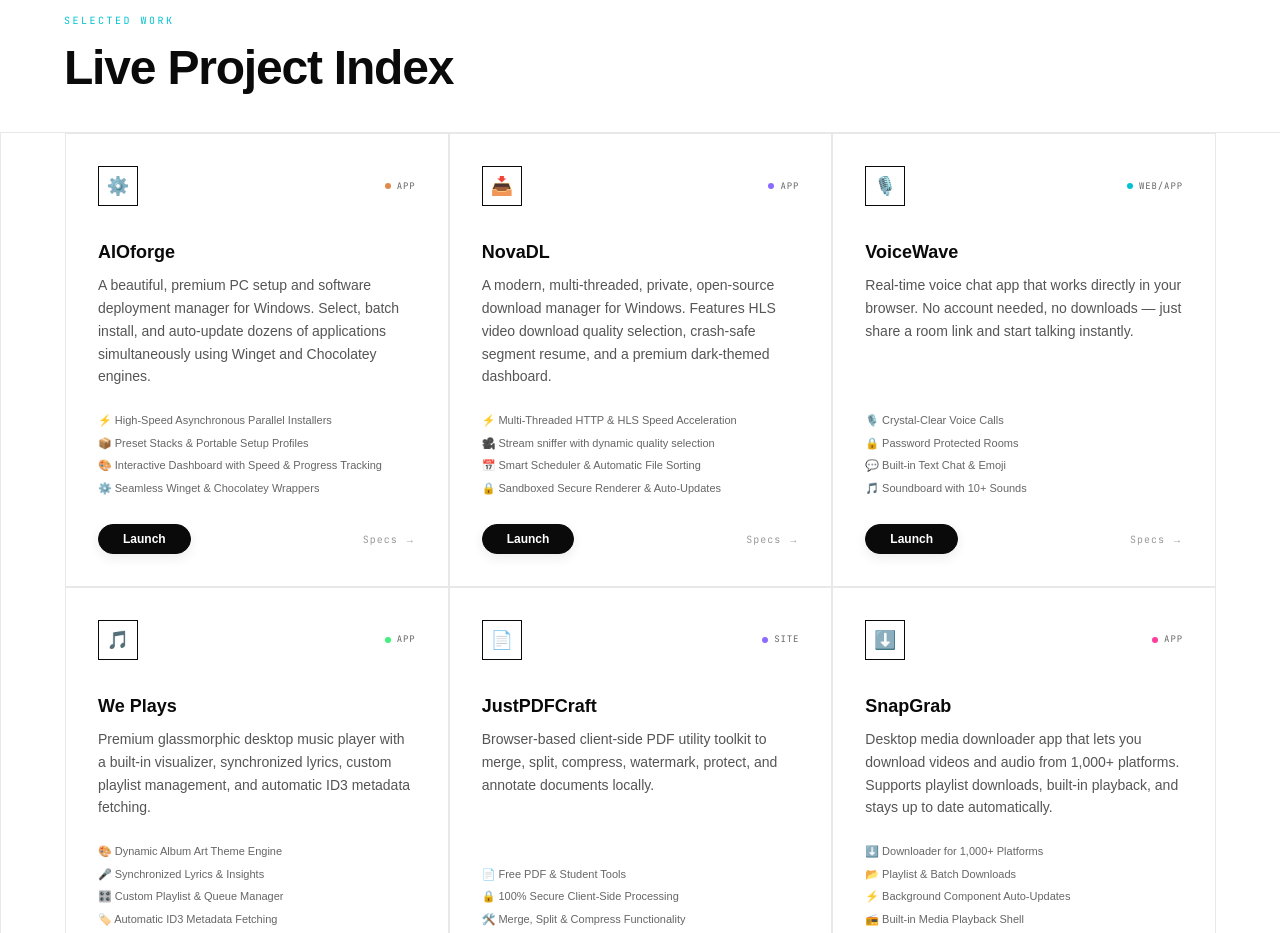
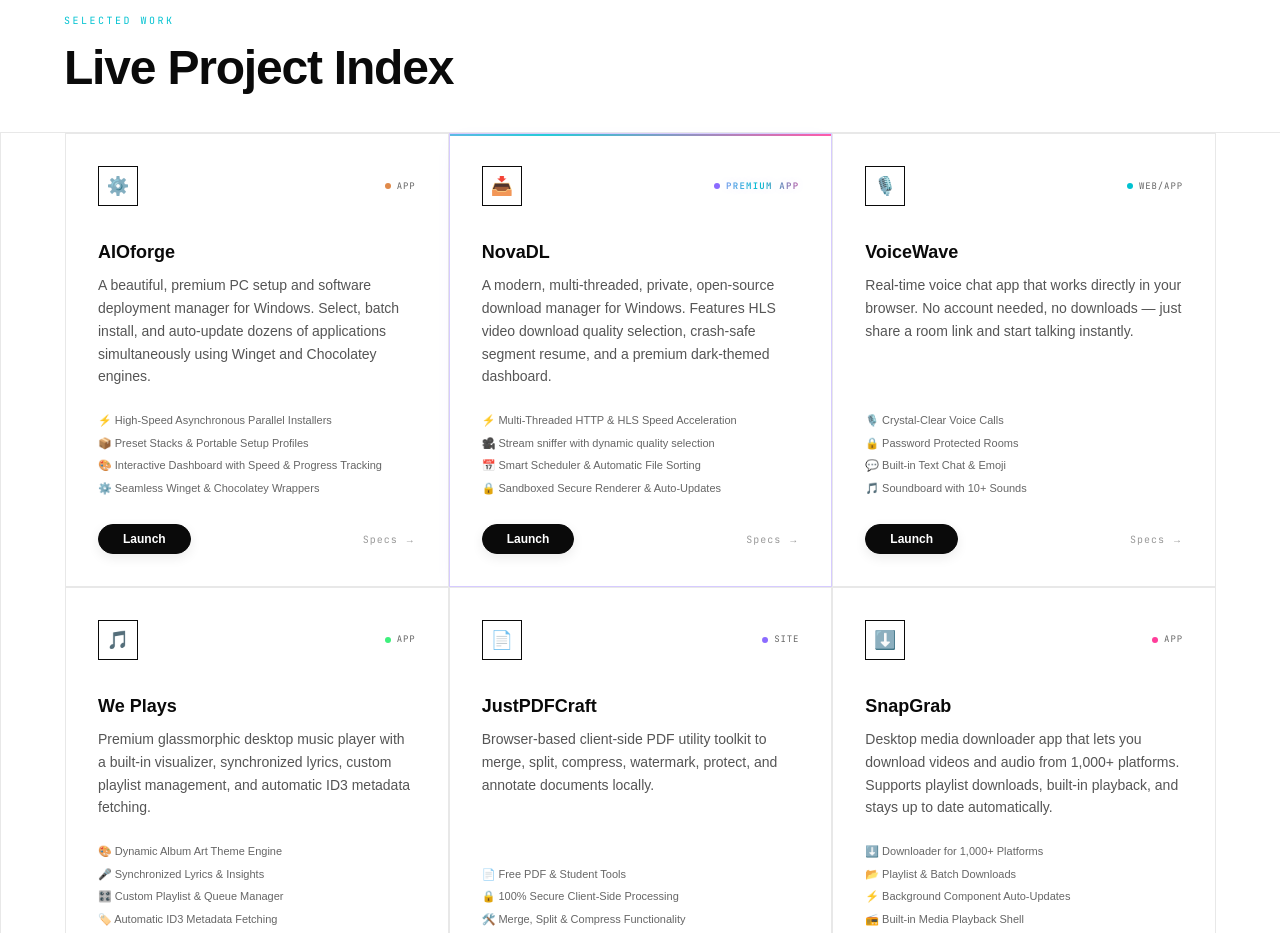
Before and after one commit to shaswatxd/shaswathub, a Next.js app: page / in a window 1280 px wide. Shown: the part 1520-2453 px from the top of the page. Built offline with nearby package versions, Linux system fonts and the light colour scheme; a web font is replaced by a local one.

Commit message:
auto update

```diff
--- a/app/components/Projects.jsx
+++ b/app/components/Projects.jsx
@@ -1,8 +1,9 @@
 "use client";
 
-import React, { useRef, useState, useEffect, memo } from 'react';
-import { motion, AnimatePresence } from 'framer-motion';
+import React, { useRef, useState, useEffect, memo, useCallback } from 'react';
+import { motion, AnimatePresence, useMotionValue, useSpring, useTransform } from 'framer-motion';
 
+// ─── Projects Data ──────────────────────────────────────────────────────────
 const PROJECTS = [
   {
     name: "AIOforge",
@@ -30,6 +31,7 @@
     icon: "📥",
     glow: "violet",
     badge: "APP",
+    featured: true, // Special tag for premium grid card styling
     githubUrl: "https://github.com/shaswatxd/novadl",
     liveUrl: "https://novadl.vercel.app",
     features: [
@@ -315,7 +317,7 @@
       ref={cardRef}
       onMouseMove={handleMouseMove}
       onClick={() => onOpenDetails(project)}
-      className={`card spotlight-card p-8 flex flex-col cursor-pointer group ${borderClasses}`}
+      className={`card spotlight-card p-8 flex flex-col cursor-pointer group ${project.featured ? 'card-featured' : ''} ${borderClasses}`}
       initial={{ opacity: 0, y: 35 }}
       whileInView={{ opacity: 1, y: 0 }}
       viewport={{ once: true, margin: '-50px' }}
@@ -326,7 +328,9 @@
           {project.icon}
         </div>
         <span className="flex items-center gap-1.5 font-mono text-[9px] uppercase tracking-widest text-[#666] dark:text-[#999]">
-          <span className="w-1.5 h-1.5 rounded-full" style={{ backgroundColor: col }} /> {project.badge}
+          <span className="w-1.5 h-1.5 rounded-full" style={{ backgroundColor: col }} />
+          {project.featured && <span className="premium-badge-text font-bold">PREMIUM APP</span>}
+          {!project.featured && project.badge}
         </span>
       </div>
 
@@ -374,6 +378,7 @@
         <h2 className="font-semibold text-4xl lg:text-5xl tracking-tight text-[#0a0a0a] dark:text-[#f2f2f2]">Live Project Index</h2>
       </div>
 
+      {/* ── Project Grid ── */}
       <div className="max-w-[1440px] mx-auto px-6 lg:px-16 grid grid-cols-1 md:grid-cols-3 border-t border-l border-[#e8e8e8] dark:border-white/15 mb-4">
         {PROJECTS.map((project, idx) => (
           <Card
@@ -381,7 +386,7 @@
             project={project}
             idx={idx}
             onOpenDetails={setActiveProject}
-            borderClasses={`border-r border-b border-[#e8e8e8] dark:border-white/15 ${(idx + 1) % cols === 0 ? '' : ''}`}
+            borderClasses={`border-r border-b border-[#e8e8e8] dark:border-white/15`}
           />
         ))}
 
--- a/app/globals.css
+++ b/app/globals.css
@@ -341,6 +341,72 @@
   object-fit: cover;
 }
 
+/* ─────────────────────────────────────────────────────────────────────────────
+   Premium Featured Card Grid Accent (.card-featured)
+───────────────────────────────────────────────────────────────────────────── */
+
+@keyframes premium-badge-flow {
+  0% { background-position: 0% 50%; }
+  50% { background-position: 100% 50%; }
+  100% { background-position: 0% 50%; }
+}
+
+@keyframes top-bar-glow-cycle {
+  0% { background-position: 0% 50%; }
+  50% { background-position: 100% 50%; }
+  100% { background-position: 0% 50%; }
+}
+
+.premium-badge-text {
+  background: linear-gradient(90deg, #8b6bff, #c084fc, #00c2d1, #ff3d9a, #8b6bff);
+  background-size: 300% 100%;
+  -webkit-background-clip: text;
+  -webkit-text-fill-color: transparent;
+  animation: premium-badge-flow 4s ease infinite;
+  letter-spacing: 0.14em;
+  font-weight: 800;
+  text-shadow: 0 0 10px rgba(139, 107, 255, 0.15);
+}
+
+.card.card-featured {
+  border-color: rgba(139, 107, 255, 0.35);
+  box-shadow: 0 4px 20px -10px rgba(139, 107, 255, 0.15);
+}
+.card.card-featured:hover {
+  border-color: #8b6bff;
+  box-shadow: 0 12px 30px -10px rgba(139, 107, 255, 0.35);
+  transform: translateY(-3px);
+}
+
+.dark .card.card-featured {
+  border-color: rgba(139, 107, 255, 0.25);
+  background: #0b0a0f; /* Slightly deeper slate purple/dark background */
+  box-shadow: 0 4px 30px -15px rgba(139, 107, 255, 0.2);
+}
+.dark .card.card-featured:hover {
+  border-color: #8b6bff;
+  box-shadow:
+    0 12px 40px -12px rgba(139, 107, 255, 0.45),
+    inset 0 0 12px rgba(139, 107, 255, 0.05);
+}
+
+/* Custom premium hover shine */
+.card-featured::after {
+  content: '';
+  position: absolute;
+  top: 0;
+  left: 0;
+  right: 0;
+  height: 2px;
+  background: linear-gradient(90deg, #8b6bff, #c084fc, #00c2d1, #ff3d9a, #8b6bff);
+  background-size: 300% 100%;
+  animation: top-bar-glow-cycle 5s linear infinite;
+  opacity: 0.85;
+}
+.card-featured:hover::after {
+  opacity: 1;
+}
+
 /* Reduced Motion overrides */
 @media (prefers-reduced-motion: reduce) {
   *, *::before, *::after {
```
